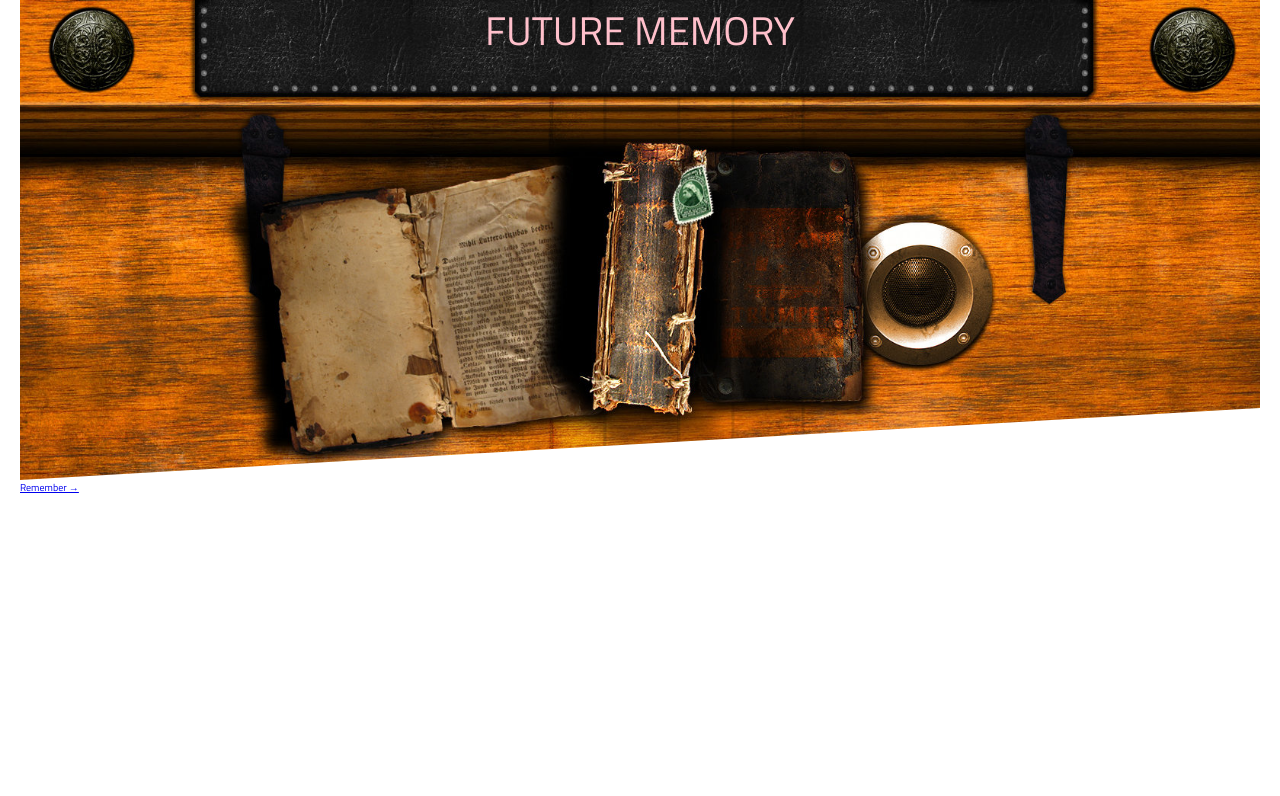
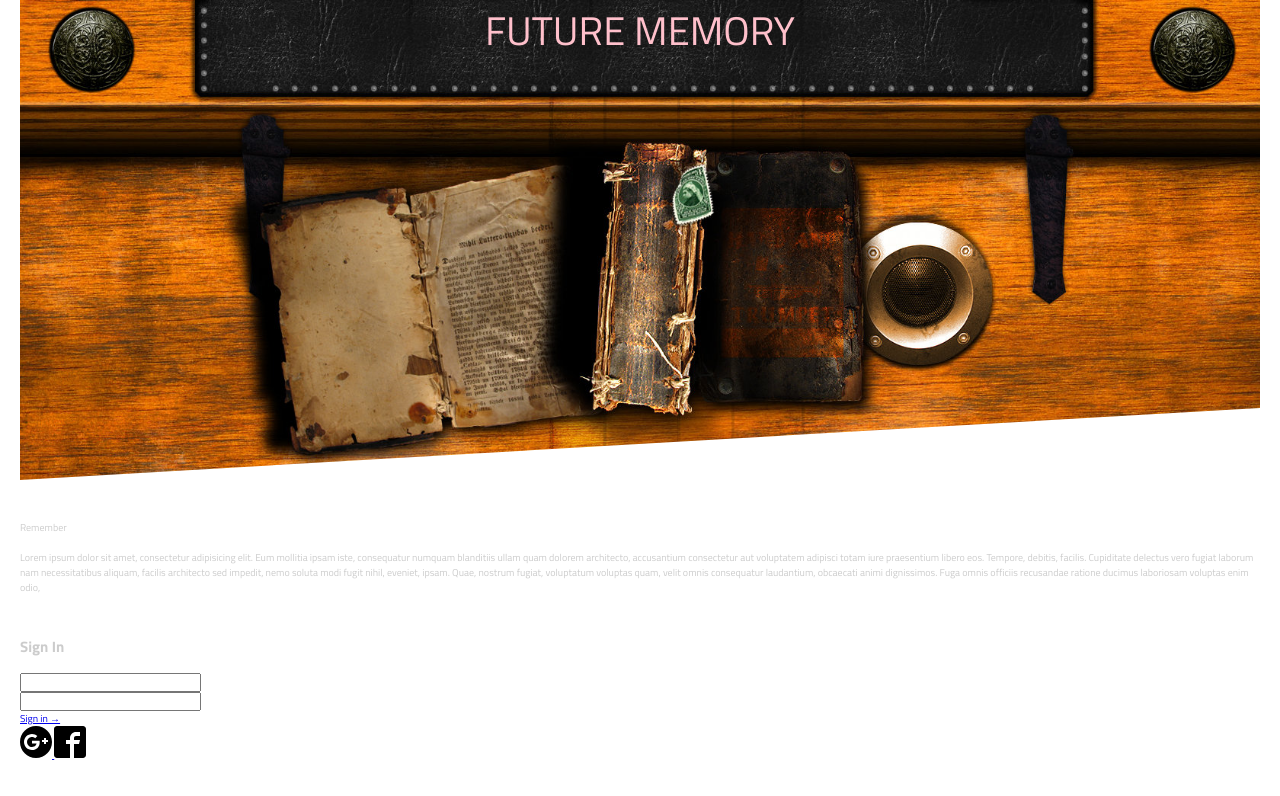
Before and after one commit to NickAMars/Remember, a React (Create React App) app in the folder client/: page / in a window 1280 px wide. Shown: the top 796 px of the page. Built offline with nearby package versions, Linux system fonts and the light colour scheme.

Commit message:
all component of the landing page add

```diff
--- a/client/src/components/Landing/Description.js
+++ b/client/src/components/Landing/Description.js
@@ -8,6 +8,15 @@ describe my application
 
 
 export const Description = () => {
-  return (<div>HELLO<div>);
+  return (
+    <div className="app">
+      <div className="heading__secondary u-mt-md u-mb-sm">
+        Remember
+      </div>
+      <div className="app__description">
+        Lorem ipsum dolor sit amet, consectetur adipisicing elit. Eum mollitia ipsam iste, consequatur numquam blanditiis ullam quam dolorem architecto, accusantium consectetur aut voluptatem adipisci totam iure praesentium libero eos. Tempore, debitis, facilis. Cupiditate delectus vero fugiat laborum nam necessitatibus aliquam, facilis architecto sed impedit, nemo soluta modi fugit nihil, eveniet, ipsam. Quae, nostrum fugiat, voluptatum voluptas quam, velit omnis consequatur laudantium, obcaecati animi dignissimos. Fuga omnis officiis recusandae ratione ducimus laboriosam voluptas enim odio,
+      </div>
+    </div>
+  );
 
 };
--- a/client/src/components/Landing/Landing.js
+++ b/client/src/components/Landing/Landing.js
@@ -1,27 +1,21 @@
 import React from 'react';
-import { Link } from 'react-router-dom';
-// import {Description} from './Description';
-// import {SignIn} from './SignIn';
-/*
-Main tags going to rap these and take up the remaining view port height of the front page
-  Description going to be to the side take up 70% of the page
-  SignIn going to have 30% of the page
-  SignIn going to have google Icon button  and a facebook Icon button
-  that you can use to sign in aswell.
-
-*/
+import {Description} from './Description';
+import {SignIn} from './SignIn';
 
 
 export const Landing = () =>{
 
     return (
-      <div>
+      <div className="front-page">
         <header className="header">
           <div className="header-box">
             <span className="heading-primary">Future Memory</span>
           </div>
         </header>
-        <Link to="/mastercard/subcards">Remember &rarr;</Link>
+        <div className="font-container">
+          <Description />
+          <SignIn />
+        </div>
       </div>
     );
 }
--- a/client/src/components/Landing/SignIn.js
+++ b/client/src/components/Landing/SignIn.js
@@ -1,7 +1,43 @@
 import React, {Component} from 'react';
-
+import { Link } from 'react-router-dom';
+import google from  '../../img/SVG/google-plus3.svg';
+import facebook from  '../../img/SVG/facebook2.svg';
 export class SignIn extends Component{
   render(){
-    return ();
+    return (
+      <div className="formA">
+          <div className=" u-mb-sm u-mt-md">
+            <h2 className="heading__secondary">
+              Sign In
+            </h2>
+          </div>
+
+          <div className="formA__group">
+            <input  type="text" className="formA__input" value="" required/>
+          </div>
+
+          <div className="formA__group">
+            <input  type="password" className="formA__input" value="" required/>
+          </div>
+          <div className="formA__group">
+            <Link className="btnA btnA--green " to="/mastercard/subcards">Sign in &rarr;</Link>
+          </div>
+
+
+          <Link to="/mastercard/subcards" className="btnA__svg"> <img src={google} alt='X'/> </Link>
+          <Link to="/mastercard/subcards" className="btnA__svg"> <img src={facebook} alt='X'/> </Link>
+      {/*<p>Sign in with</p>
+          <a href="#" className="btnA__svg">
+             <svg>
+                <use href="img/sprite.svg#icon-google-plus3"></use>
+            </svg>
+          </a>
+          <a href="#" className="btnA__svg">
+            <svg>
+                <use href="img/sprite.svg#icon-facebook2"></use>
+            </svg>
+          </a>*/}
+      </div>
+    );
   }
 }
```
